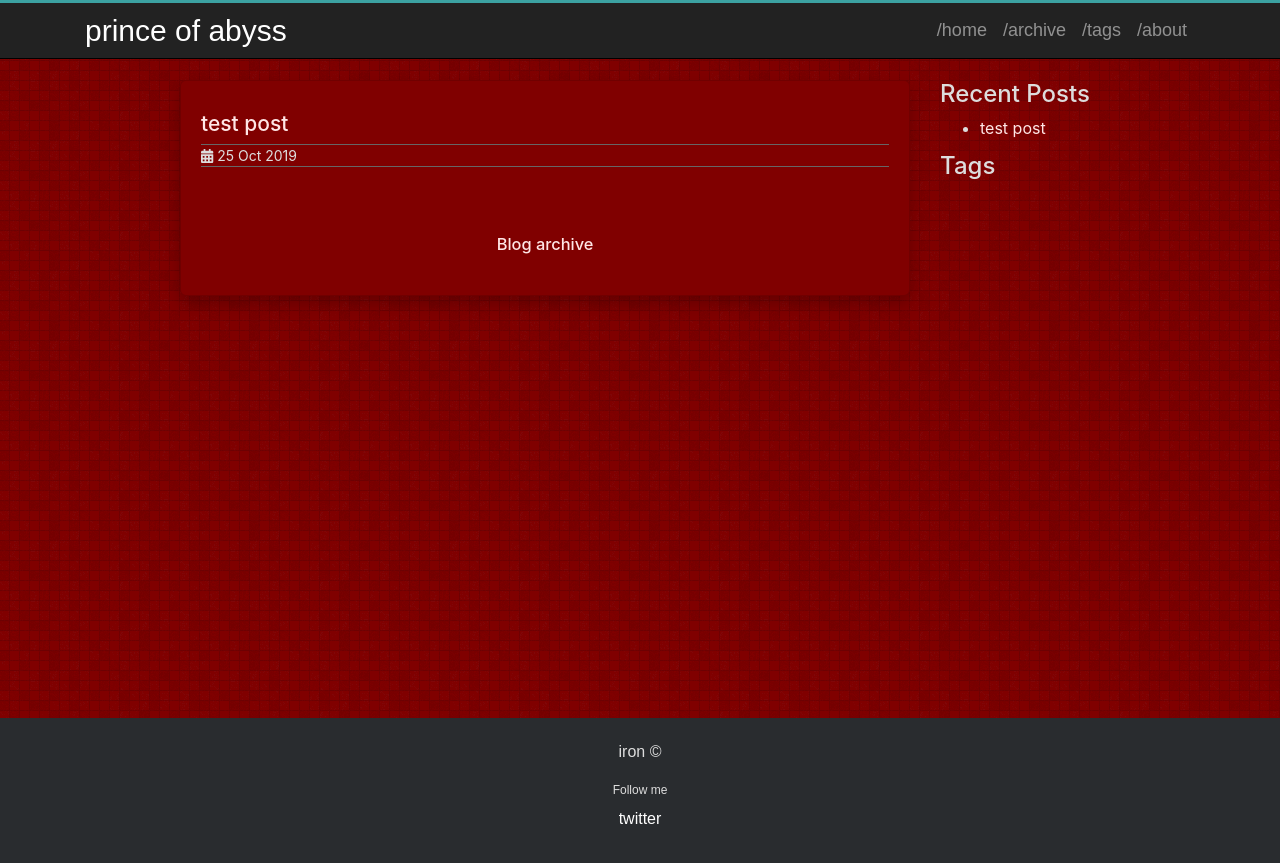
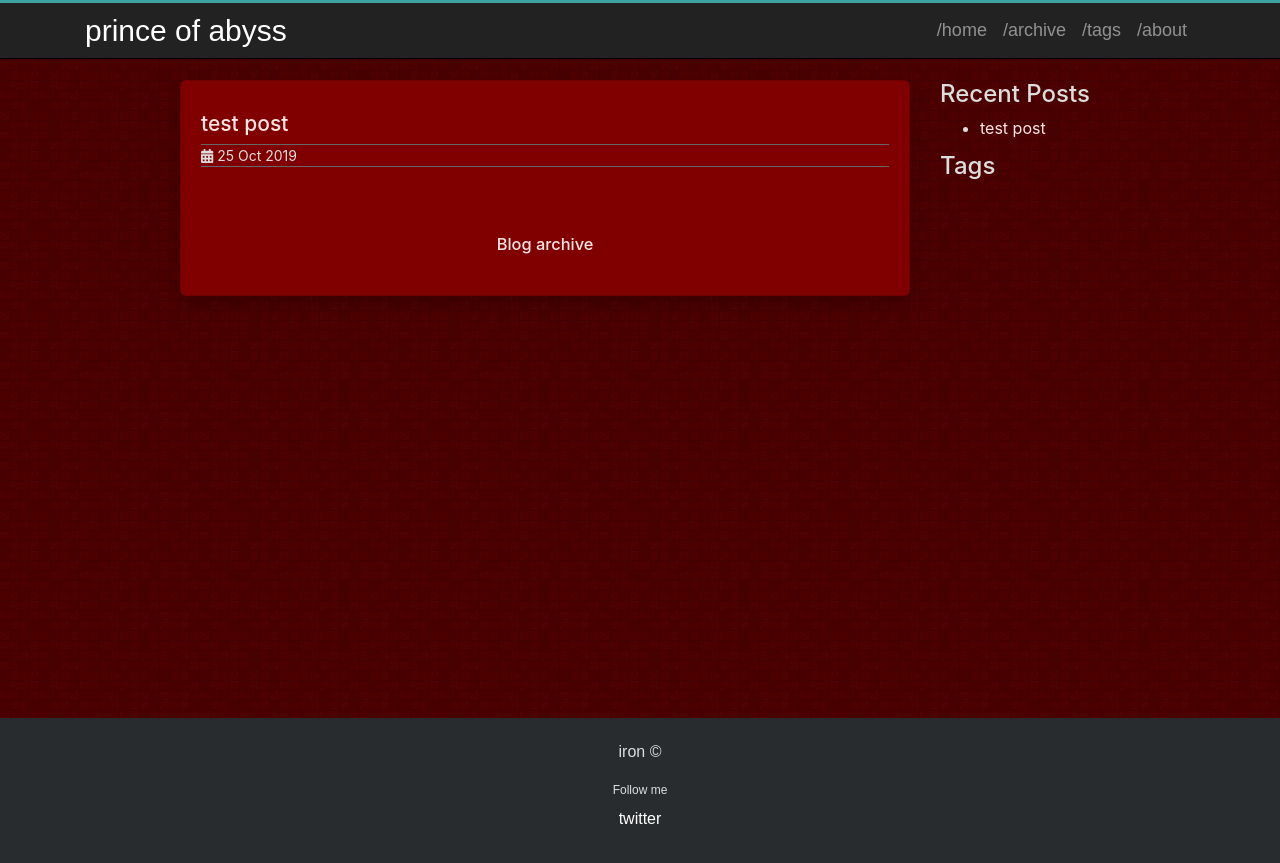
Before and after one commit to iron131211/iron131211.github.io, a Jekyll site: the page built from index.html, in a window 1280 px wide. Shown: the top 863 px of the page. Built offline with Jekyll 4.4.1, drawn with Linux system fonts in a browser that asks for light colours.

Commit message:
Update theme.scss

```diff
--- a/assets/css/theme.scss
+++ b/assets/css/theme.scss
@@ -25,7 +25,7 @@ $accent-color: #ffe6e6;    // original =)
 //$accent-color: #52B54B;  // green
 
 $font-color: #dddddd;
-$background-color: #800000;
+$background-color: #4d0000;
 $post-panel-color: #800000;
 $footer-background-color: #292c2f;
 $note-color: #ffe6e6;
```
